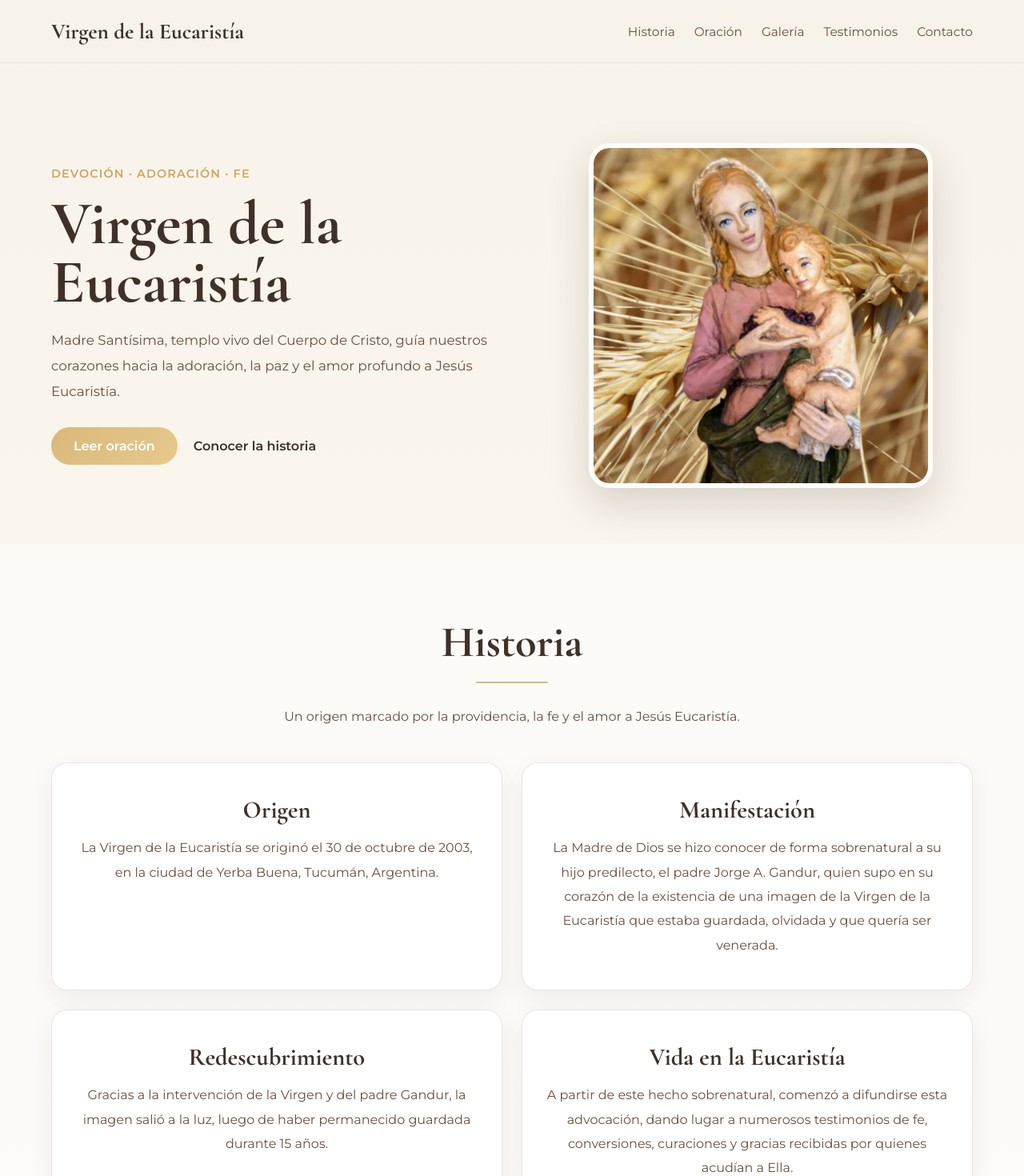
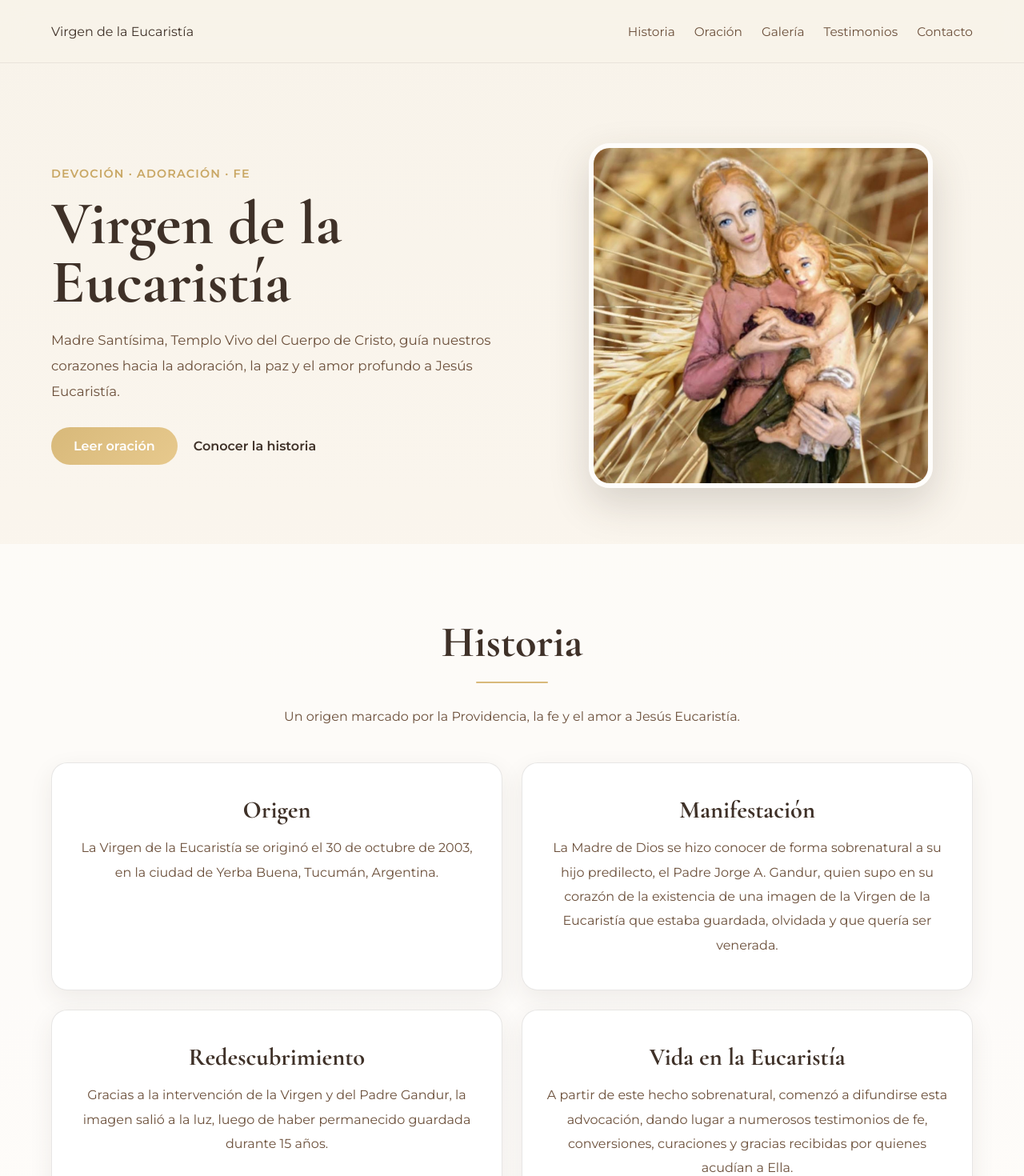
Before and after one commit to Valealvarezortiz/virgen-eucaristia, a React (Vite) app: page / in a window 1280 px wide. Shown: the top 1470 px of the page at 80% size. Built offline with nearby package versions, Linux system fonts and the light colour scheme.

Commit message:
Agregar metadatos para compartir enlaces y se realizo el cambio del atajo de testimonios a contactos y cambios en mayusculas de palabras

```diff
--- a/index.html
+++ b/index.html
@@ -1,13 +1,48 @@
 <!doctype html>
-<html lang="en">
+<html lang="es">
 <head>
   <meta charset="UTF-8" />
+
+  <!-- Favicon -->
   <link rel="icon" type="image/png" href="/images/imagenlogo2.png" />
+
   <meta name="viewport" content="width=device-width, initial-scale=1.0" />
+
+  <!-- SEO -->
   <title>Virgen de la Eucaristía</title>
+  <meta
+    name="description"
+    content="Sitio oficial de la Virgen de la Eucaristía. Historia, oración, galería, testimonios y contacto."
+  />
+
+  <!-- Open Graph (WhatsApp, Facebook, LinkedIn, Telegram) -->
+  <meta property="og:type" content="website" />
+  <meta property="og:url" content="https://virgen-eucaristia.vercel.app/" />
+  <meta property="og:title" content="Virgen de la Eucaristía" />
+  <meta
+    property="og:description"
+    content="Historia, oración, galería, testimonios y contacto de la Virgen de la Eucaristía."
+  />
+  <meta
+    property="og:image"
+    content="https://virgen-eucaristia.vercel.app/images/Virgendelaeucaristia1.jpeg"
+  />
+
+  <!-- Twitter / X -->
+  <meta name="twitter:card" content="summary_large_image" />
+  <meta name="twitter:title" content="Virgen de la Eucaristía" />
+  <meta
+    name="twitter:description"
+    content="Historia, oración, galería, testimonios y contacto de la Virgen de la Eucaristía."
+  />
+  <meta
+    name="twitter:image"
+    content="https://virgen-eucaristia.vercel.app/images/Virgendelaeucaristia1.jpeg"
+  />
 </head>
-  <body>
-    <div id="root"></div>
-    <script type="module" src="/src/main.jsx"></script>
-  </body>
+
+<body>
+  <div id="root"></div>
+  <script type="module" src="/src/main.jsx"></script>
+</body>
 </html>
--- a/src/App.jsx
+++ b/src/App.jsx
@@ -1,13 +1,42 @@
-import { Routes, Route } from 'react-router-dom'
+import { Routes, Route, useLocation } from 'react-router-dom'
+import { useEffect } from 'react'
+
 import Home from './pages/Home'
 import TestimoniosPage from './pages/TestimoniosPage'
 
+function ScrollToHash() {
+  const location = useLocation()
+
+  useEffect(() => {
+    if (location.hash) {
+      const id = location.hash.replace('#', '')
+
+      setTimeout(() => {
+        const element = document.getElementById(id)
+
+        if (element) {
+          element.scrollIntoView({
+            behavior: 'smooth',
+            block: 'start'
+          })
+        }
+      }, 100)
+    }
+  }, [location])
+
+  return null
+}
+
 function App() {
   return (
-    <Routes>
-      <Route path="/" element={<Home />} />
-      <Route path="/testimonios" element={<TestimoniosPage />} />
-    </Routes>
+    <>
+      <ScrollToHash />
+
+      <Routes>
+        <Route path="/" element={<Home />} />
+        <Route path="/testimonios" element={<TestimoniosPage />} />
+      </Routes>
+    </>
   )
 }
 
--- a/src/components/Hero/Hero.jsx
+++ b/src/components/Hero/Hero.jsx
@@ -8,7 +8,7 @@ function Hero() {
           <p className="hero-kicker">Devoción · Adoración · Fe</p>
           <h1>Virgen de la Eucaristía</h1>
           <p className="hero-text">
-            Madre Santísima, templo vivo del Cuerpo de Cristo, guía nuestros
+            Madre Santísima, Templo Vivo del Cuerpo de Cristo, guía nuestros
             corazones hacia la adoración, la paz y el amor profundo a Jesús
             Eucaristía.
           </p>
--- a/src/components/Navbar/Navbar.css
+++ b/src/components/Navbar/Navbar.css
@@ -51,3 +51,12 @@
     gap: 14px;
   }
 }
+.navbar-menu button,
+.navbar-brand {
+  background: none;
+  border: none;
+  cursor: pointer;
+  font: inherit;
+  color: inherit;
+  padding: 0;
+}
--- a/src/components/Navbar/Navbar.jsx
+++ b/src/components/Navbar/Navbar.jsx
@@ -4,7 +4,7 @@ function Navbar() {
   return (
     <header className="navbar">
       <div className="container navbar-container">
-        <a href="#inicio" className="navbar-brand">
+        <a href="/#inicio" className="navbar-brand">
           Virgen de la Eucaristía
         </a>
 
--- a/src/sections/Historia.jsx
+++ b/src/sections/Historia.jsx
@@ -7,7 +7,7 @@ function Historia() {
         <div className="section-divider"></div>
 
         <p className="subtitle">
-          Un origen marcado por la providencia, la fe y el amor a Jesús Eucaristía.
+          Un origen marcado por la Providencia, la fe y el amor a Jesús Eucaristía.
         </p>
 
         <div className="historia-grid">
@@ -26,7 +26,7 @@ function Historia() {
             <h3 className="historia-titulo">Manifestación</h3>
             <p>
               La Madre de Dios se hizo conocer de forma sobrenatural a su hijo
-              predilecto, el padre Jorge A. Gandur, quien supo en su corazón de
+              predilecto, el Padre Jorge A. Gandur, quien supo en su corazón de
               la existencia de una imagen de la Virgen de la Eucaristía que estaba
               guardada, olvidada y que quería ser venerada.
             </p>
@@ -36,7 +36,7 @@ function Historia() {
           <div className="card historia-card">
             <h3 className="historia-titulo">Redescubrimiento</h3>
             <p>
-              Gracias a la intervención de la Virgen y del padre Gandur, la imagen
+              Gracias a la intervención de la Virgen y del Padre Gandur, la imagen
               salió a la luz, luego de haber permanecido guardada durante 15 años.
             </p>
           </div>
```
Lines whose indentation alone changed are shown as unchanged.
